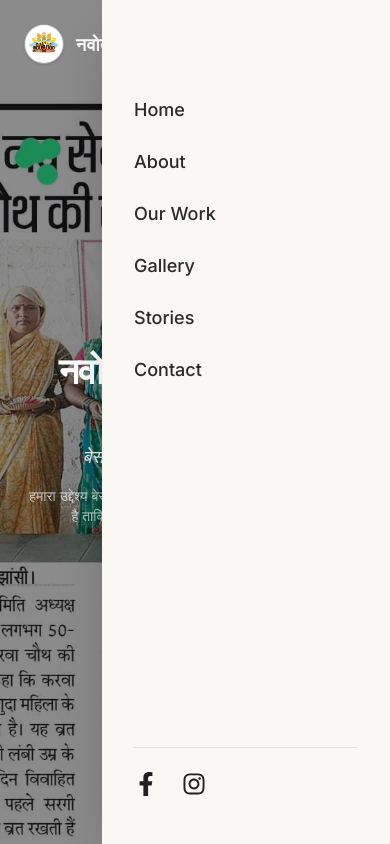
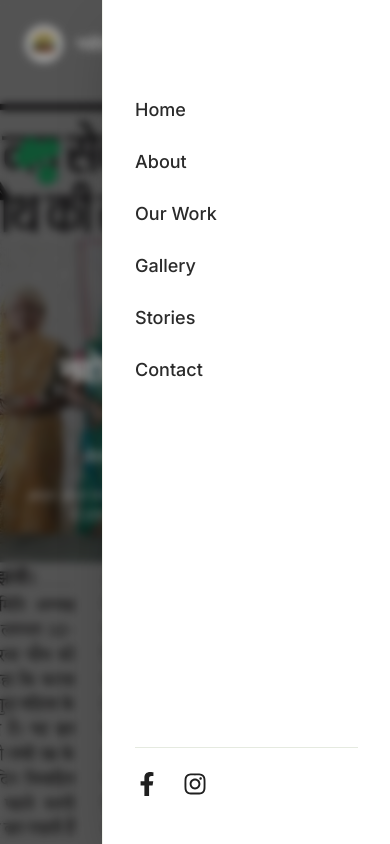
Before and after one commit to prtdv/Navodaya-Jan-Seva-Samiti, a React (Vite) app: page / in a window 390 px wide. Both pictures are taken after a click on the button "Toggle menu". Shown: the top 844 px of the page. Built offline with nearby package versions, Linux system fonts and the light colour scheme; a web font is replaced by a local one.

Commit message:
fixed nav on mobile

```diff
--- a/src/components/Navbar.jsx
+++ b/src/components/Navbar.jsx
@@ -110,9 +110,17 @@ export default function Navbar() {
         </button>
       </div>
 
+      {/* Mobile Menu Backdrop */}
+      {isMobileMenuOpen && (
+        <div
+          className="lg:hidden fixed inset-0 bg-black/40 backdrop-blur-xs z-40 transition-opacity"
+          onClick={() => setIsMobileMenuOpen(false)}
+        />
+      )}
+
       {/* Mobile Navigation Drawer */}
       <div
-        className={`lg:hidden fixed inset-y-0 right-0 w-72 bg-brand-bg z-45 transform transition-transform duration-300 ease-in-out shadow-2xl flex flex-col justify-between py-12 px-8 ${
+        className={`lg:hidden fixed inset-y-0 right-0 w-72 bg-white border-l border-brand-secondary/20 z-45 transform transition-transform duration-300 ease-in-out shadow-2xl flex flex-col justify-between py-12 px-8 ${
           isMobileMenuOpen ? "translate-x-0" : "translate-x-full"
         }`}
       >
```
